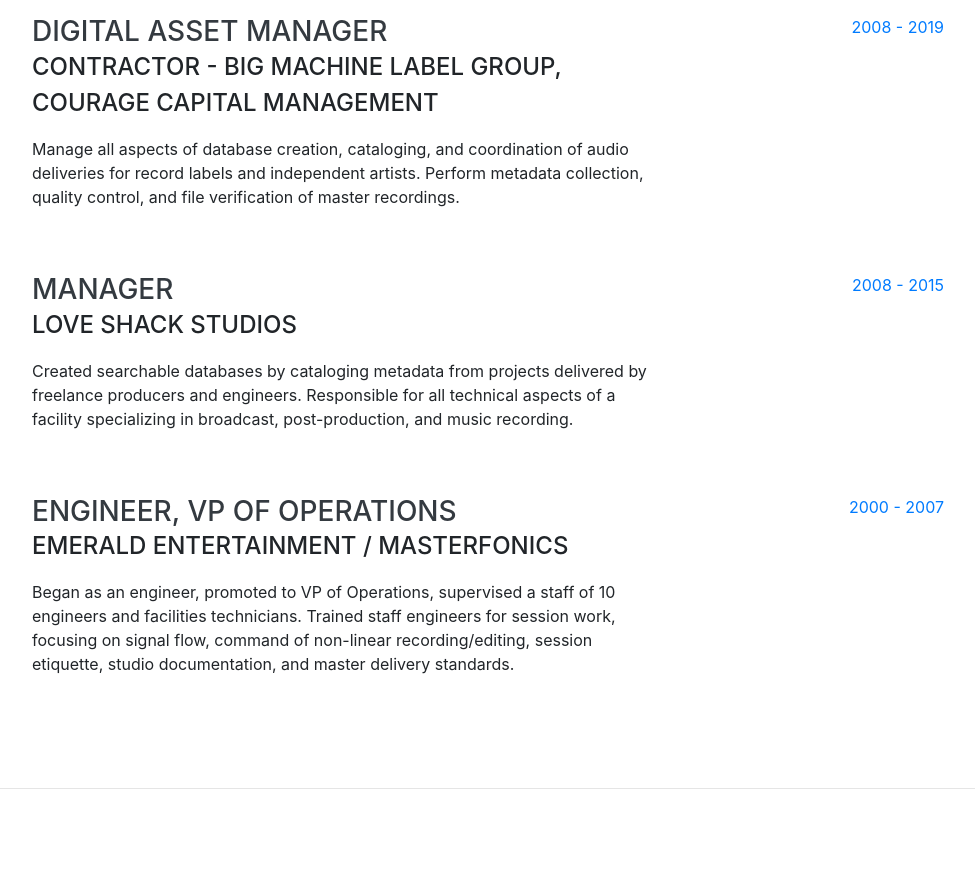
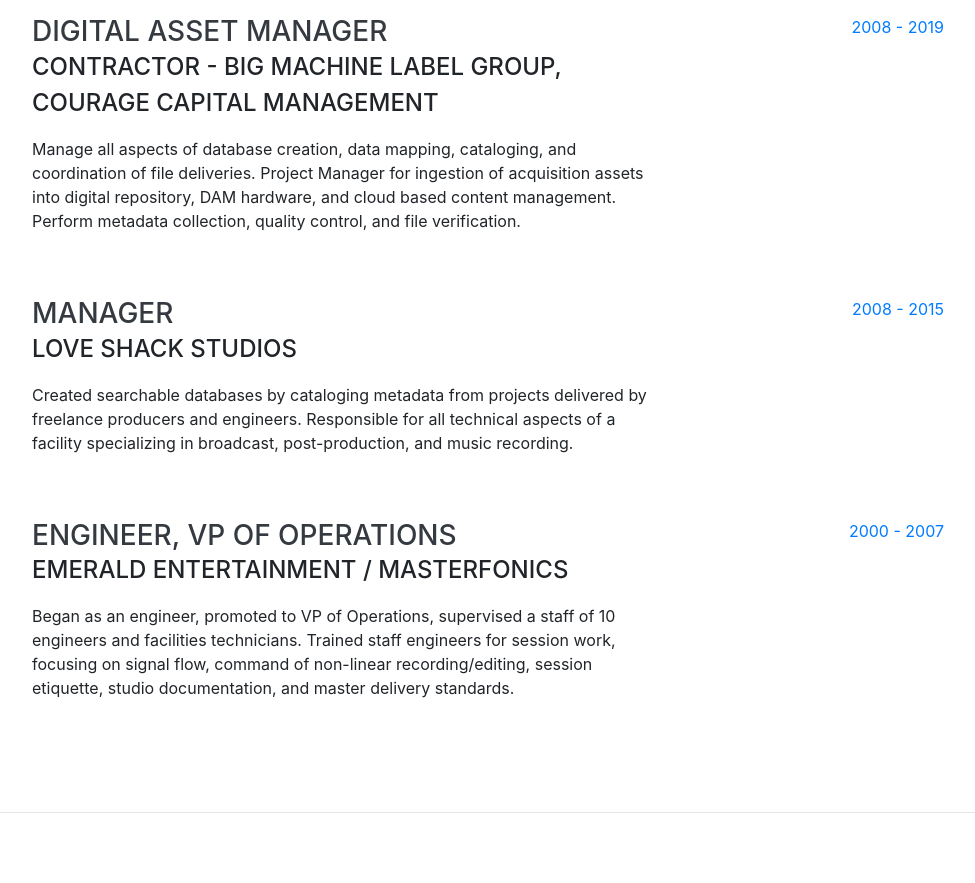
Before and after one commit to jeffsochor/jeffsochor.github.io, a website with bundled scripts: page index.html in a window 1280 px wide. Shown: the part 920-1803 px from the top of the page, without its empty margins (288-1263 px from the left). Built offline with nearby package versions, Linux system fonts and the light colour scheme; a web font is replaced by a local one.

Commit message:
Update index.html
Update experience

```diff
--- a/index.html
+++ b/index.html
@@ -66,7 +66,7 @@
         <div class="subheading mb-5">Nashville, TN · (615) 491-5343 ·
           <a href="mailto:jeffsochor@gmail.com">jeffsochor@gmail.com</a>
         </div>
-        <p class="lead mb-5">Data Analyst with a background in Digital Asset Management  and skills in
+        <p class="lead mb-5">Data Analyst with a background in Digital Asset Management and skills in
           Python, SQL, Excel, and JavaScript. Extensive experience creating databases,
           data mapping, cataloging, and Project Management. An excellent problem solver with meticulous attention to detail.</p>
         <div class="social-icons">
@@ -90,9 +90,9 @@
           <div class="resume-content">
             <h3 class="mb-0">Digital Asset Manager</h3>
             <div class="subheading mb-3">Contractor - Big Machine Label Group, Courage Capital Management</div>
-            <p>Manage all aspects of database creation, cataloging, and coordination of audio deliveries
-              for record labels and independent artists.
-                Perform metadata collection, quality control, and file verification of master recordings.</p>
+            <p>Manage all aspects of database creation, data mapping, cataloging, and coordination of file deliveries.
+              Project Manager for ingestion of acquisition assets into digital repository, DAM hardware, and cloud based content management.
+              Perform metadata collection, quality control, and file verification.</p>
           </div>
           <div class="resume-date text-md-right">
             <span class="text-primary">2008 - 2019</span>
```
